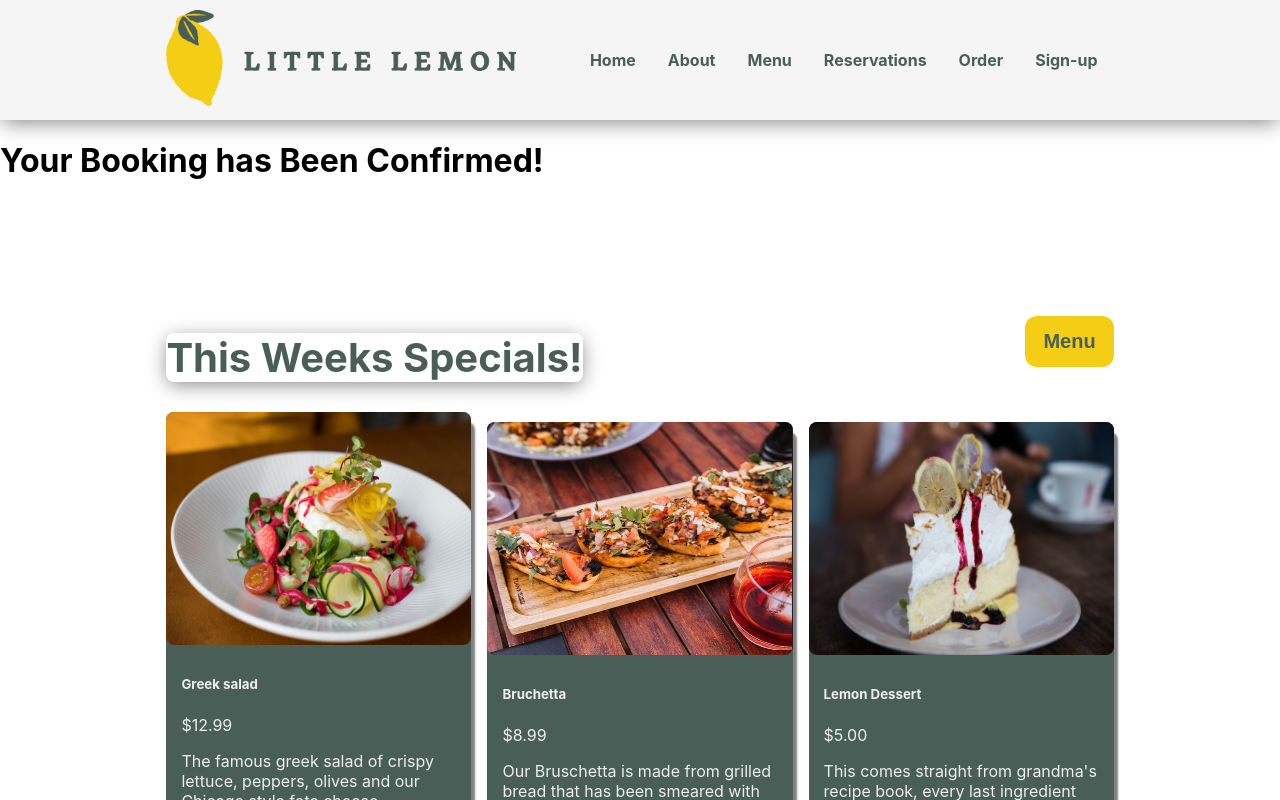
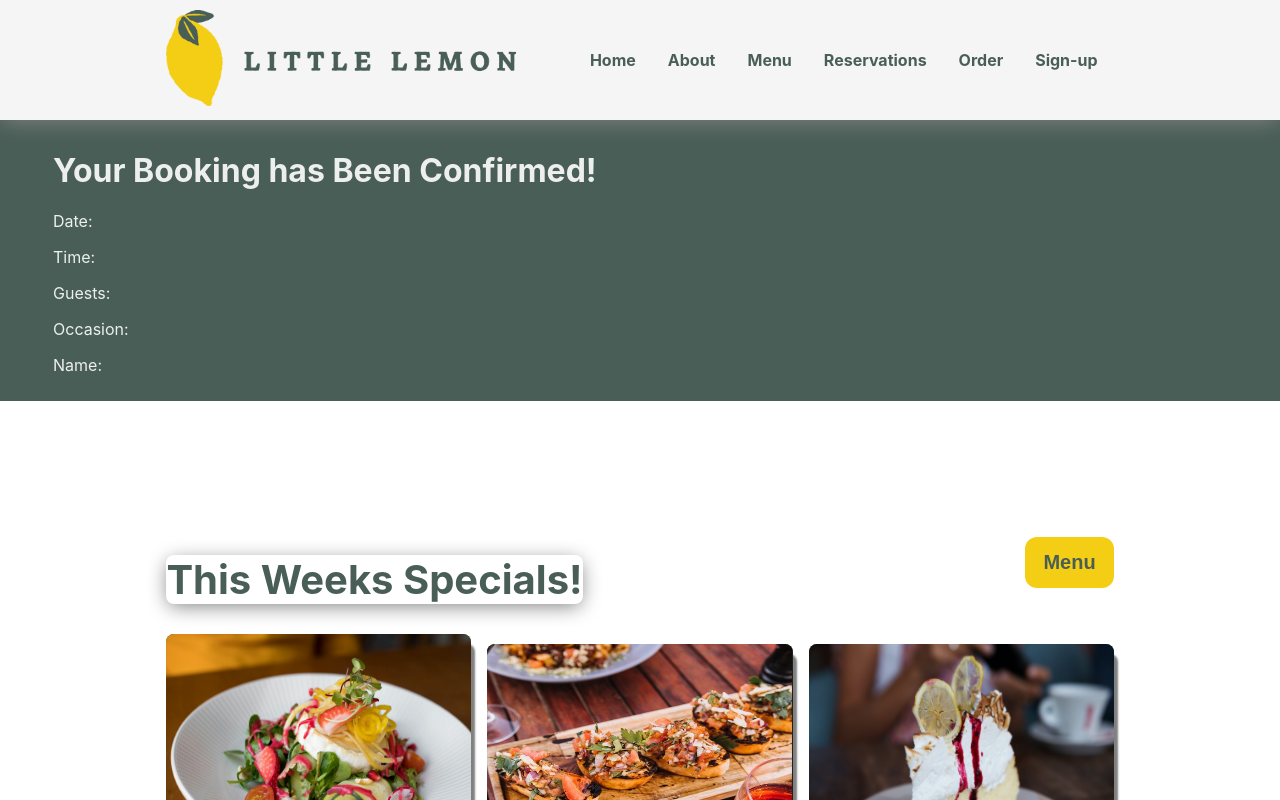
Before and after one commit to KennySpratt/little_lemon, a React (Create React App) app: page /confirmed in a window 1280 px wide. Shown: the top 800 px of the page. Built offline with nearby package versions, Linux system fonts and the light colour scheme.

Commit message:
finished

```diff
--- a/src/App.css
+++ b/src/App.css
@@ -192,10 +192,15 @@ input:hover {
   background-color:#F4CE14;
 }
 
-.comfirm span{
-  color: blue;
+.confirm {
+  background-color: #495E57;
+  color:#EDEFEE
 }
 
+.confirm-can {
+  margin-left: 3rem;
+  padding: 10px 5px;
+}
 
 /* menu items */
 
--- a/src/components/BookingForm.js
+++ b/src/components/BookingForm.js
@@ -1,4 +1,5 @@
 import React, { useState } from "react";
+
 
 
 const BookingForm = (props) => {
--- a/src/components/ConfirmedBooking.js
+++ b/src/components/ConfirmedBooking.js
@@ -3,13 +3,13 @@ import React from "react";
 const ConfirmedBooking = ({ bookingDetails }) => {
     return (
         <div className="confirm">
-            <div>
+            <div className="confirm-can">
                 <h1>Your Booking has Been <span>Confirmed!</span></h1>
-                {/*<p>Date: {bookingDetails.date}</p>
-                <p>Time: {bookingDetails.time}</p>
-                <p>Guests: {bookingDetails.guests}</p>
-                <p>Occasion: {bookingDetails.occasion}</p>
-                <p>Name: {bookingDetails.name}</p> */}
+                <p>Date: </p>
+                <p>Time: </p>
+                <p>Guests: </p>
+                <p>Occasion: </p>
+                <p>Name: </p>
             </div>
         </div>
     );
```
